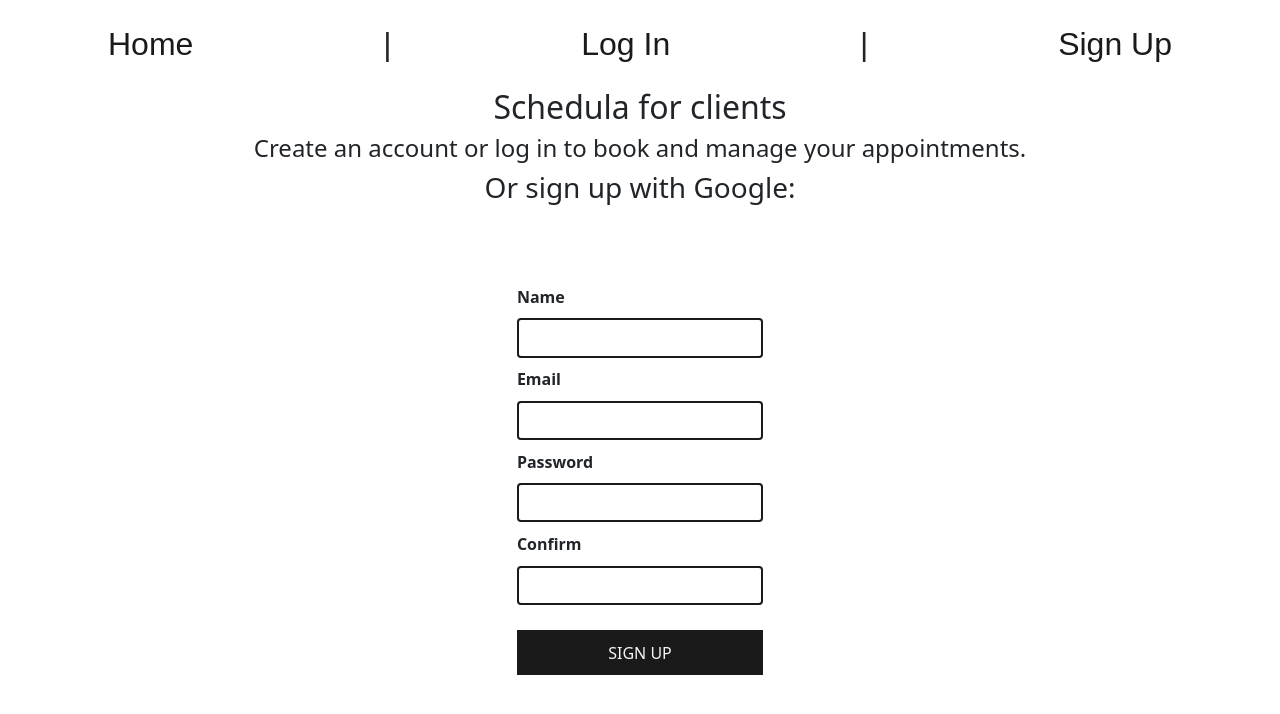
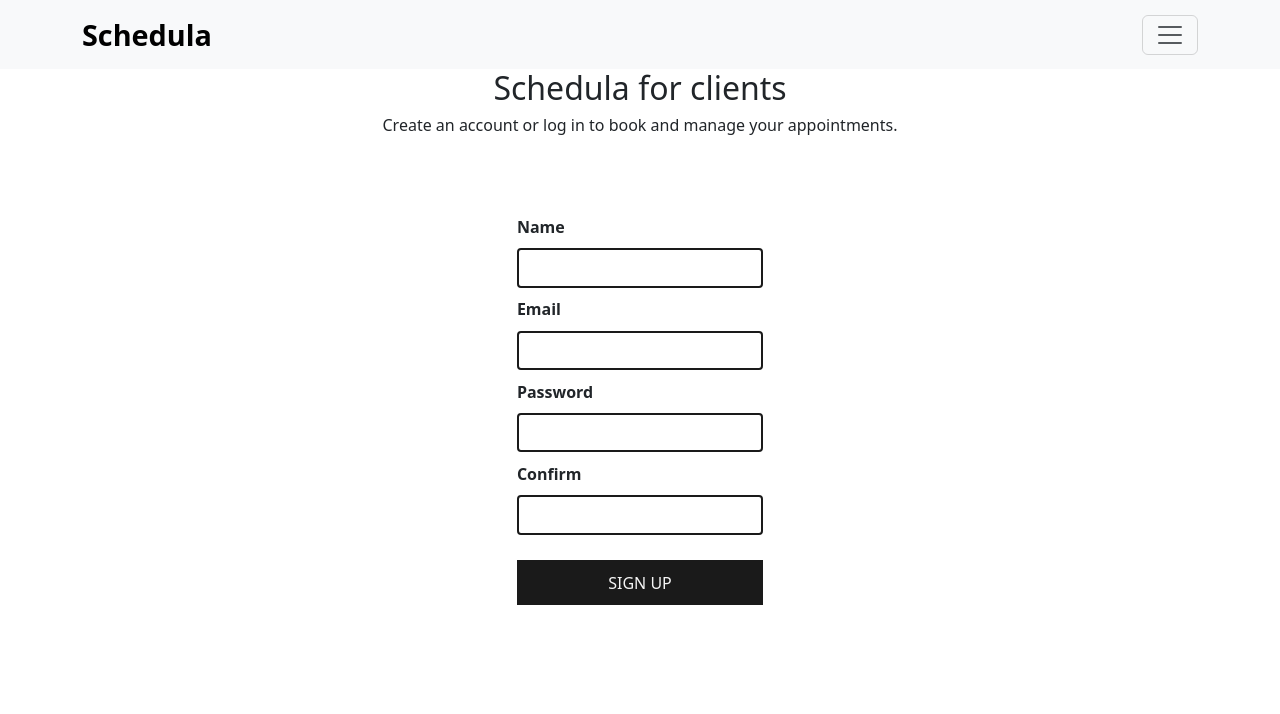
Before and after one commit to emilyyejia/schedula, a React (Vite) app in the folder frontend/: page /signup in a window 1280 px wide. Shown: the top 714 px of the page. Built offline with nearby package versions, Linux system fonts and the light colour scheme.

Commit message:
Complete NavBar CSS

```diff
--- a/frontend/src/components/NavBar/NavBar.css
+++ b/frontend/src/components/NavBar/NavBar.css
@@ -1,18 +1,4 @@
-.NavBar {
-  display: flex;
-  justify-content: space-around;
-  align-items: center;
-  padding: 2vmin;
-  font-size: 4vmin;
-  font-family: Arial, Helvetica, sans-serif
-
+.my-navbar-brand {
+  font-size: 1.8rem;
+  font-weight: bold;
 }
-
-.NavBar {
-  a {
-    border-radius: 0.8vmin;
-    padding: 0.5vmin 1.5vmin;
-    text-decoration: none;
-    color: #1a1a1a;
-  }
-}
--- a/frontend/src/components/NavBar/NavBar.jsx
+++ b/frontend/src/components/NavBar/NavBar.jsx
@@ -1,9 +1,15 @@
 import { NavLink, Link, useNavigate } from 'react-router';
+import { Navbar, Nav, Container } from 'react-bootstrap';
 import { logOut } from '../../services/authService';
 import './NavBar.css';
+import { useState } from 'react';
 
 export default function NavBar({ user }) {
   const navigate = useNavigate();
+  const [expanded, setExpanded] = useState(false);
+  function handleMenu() {
+    setExpanded(false);
+  }
   function handleLogOut() {
     logOut();
     setUser(null);
@@ -13,27 +19,31 @@ export default function NavBar({ user }) {
 
   }
   return (
-    <nav className="NavBar">
-      <NavLink to="/">Home</NavLink>
-      &nbsp; | &nbsp;
+
+    <Navbar expand={false} expanded={expanded} onToggle={setExpanded} className="bg-body-tertiary">
+      <Container>
+        <Navbar.Brand as={NavLink} to="/" className="my-navbar-brand">Schedula</Navbar.Brand>
+        <Navbar.Toggle aria-controls="collapsed-navbar" />
+        <Navbar.Collapse id="collapsed-navbar">
+          <Nav align="end" onClick={handleMenu}>
             {user ? (
               <>
-          <NavLink to="/posts" end>
-            Post List
-          </NavLink>
-          &nbsp; | &nbsp;
-          <NavLink to="/posts/new">New Post</NavLink>
-          &nbsp; | &nbsp;
-          <Link to="/" onClick={handleLogOut}>Log Out</Link>
-          <span>Welcome, {user.name}</span>
+                <span className="navbar-text">Welcome, {user.name}</span>
+                <Nav.Link as={NavLink} to="/posts">Post List</Nav.Link>
+                <Nav.Link as={NavLink} to="/posts/new">New Post</Nav.Link>
+                <Nav.Link as={NavLink} to="/" onClick={handleLogOut}>Log Out</Nav.Link>
+
               </>
             ) : (
               <>
-          <NavLink to="/login">Log In</NavLink>
-          &nbsp; | &nbsp;
-          <NavLink to="/signup">Sign Up</NavLink>
+
+                <Nav.Link as={NavLink} to="/login">Log In</Nav.Link>
+                <Nav.Link as={NavLink} to="/signup">Sign Up</Nav.Link>
               </>
             )}
-    </nav>
+          </Nav>
+        </Navbar.Collapse>
+      </Container>
+    </Navbar>
   );
 }
--- a/frontend/src/pages/SignUpPage/SignUpPage.jsx
+++ b/frontend/src/pages/SignUpPage/SignUpPage.jsx
@@ -53,12 +53,10 @@ export default function SignUpPage({ setUser }) {
   return (
     <>
       <h2>Schedula for clients</h2>
-      <h4>Create an account or log in to book and manage your appointments.</h4>
+      <h6>Create an account or log in to book and manage your appointments.</h6>
             <div>
-        <h3>Or sign up with Google:</h3>
         <GoogleLogin
           onSuccess={handleGoogleSuccess}
-          onError={() => console.log('Google login failed')}
         />
       </div>
       <form autoComplete="off" onSubmit={handleSumbit}>
```
Lines whose indentation alone changed are shown as unchanged.
